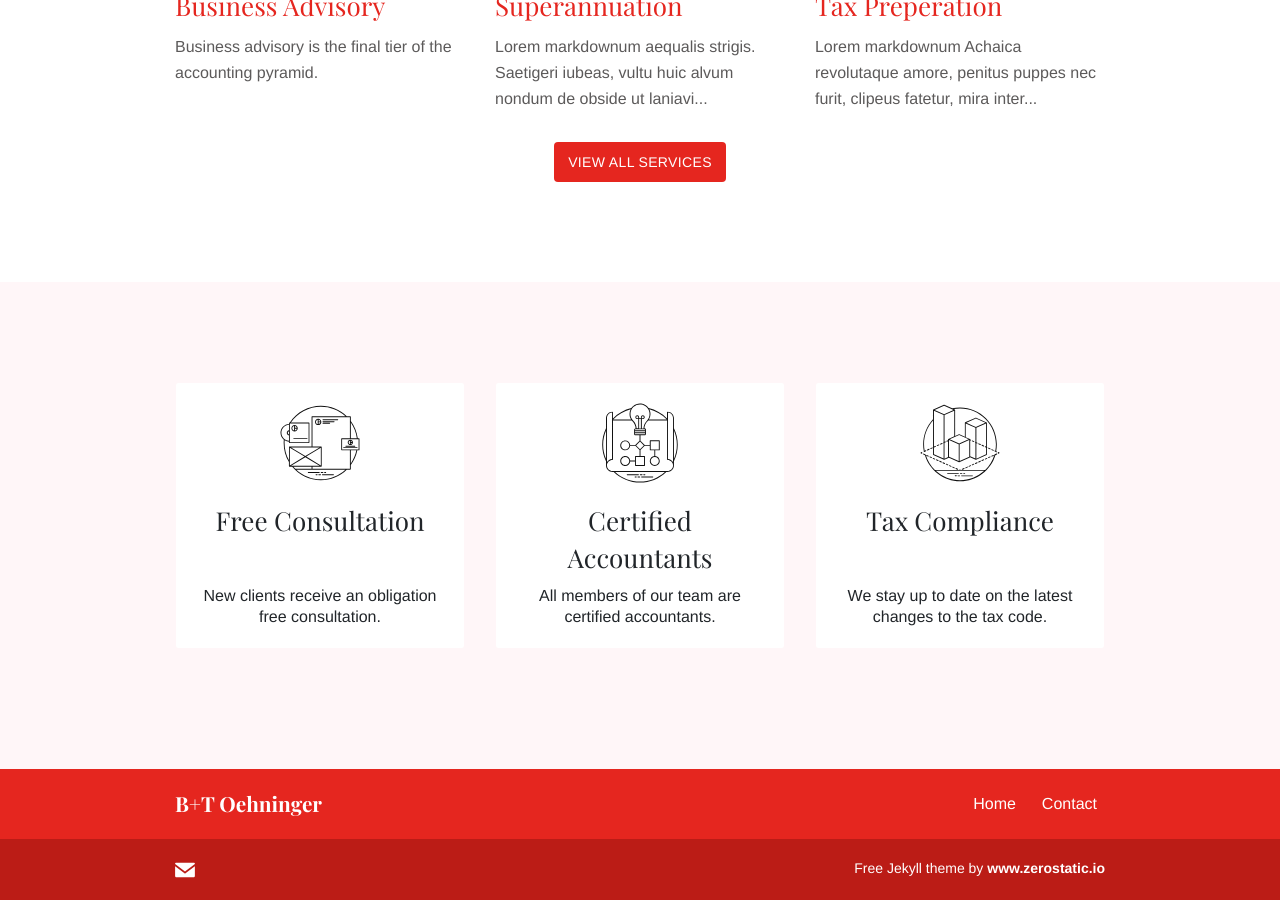
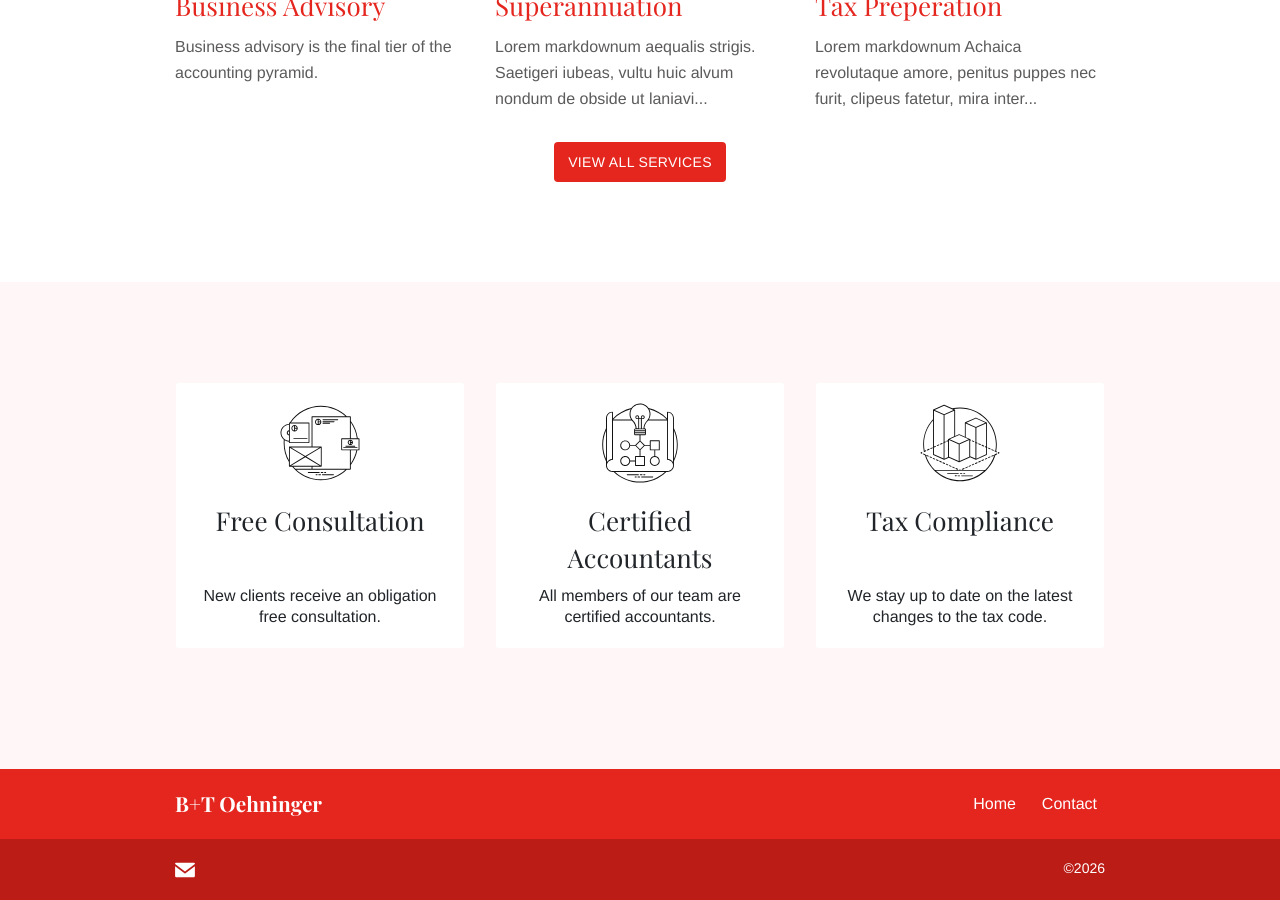
Before and after one commit to Luxano-IT/BT_Website, a Jekyll site: the page built from index.md, in a window 1280 px wide and 900 px high, scrolled down 870 px. Built offline with Jekyll 4.4.1, drawn with Linux system fonts in a browser that asks for light colours.

```diff
--- a/_data/seo.yml
+++ b/_data/seo.yml
@@ -1,4 +1,2 @@
 google_analytics_id: ""
-meta_twitter_site: "@zerostaticio"
-meta_twitter_creator: "@zerostaticio"
-copyright_text: 'Free Jekyll theme by <a class="zerostatic" href="https://www.zerostatic.io">www.zerostatic.io</a>'
+copyright_text: '©2026'
--- a/_data/social.json
+++ b/_data/social.json
@@ -1,7 +1,7 @@
 [
   {
       "name": "Email",
-      "link": "mailto:ekyllserif@example.com ",
+      "link": "mailto:bt.oehninger@gmail.com ",
       "image": "images/social/email.svg"
   }
 ]
```
